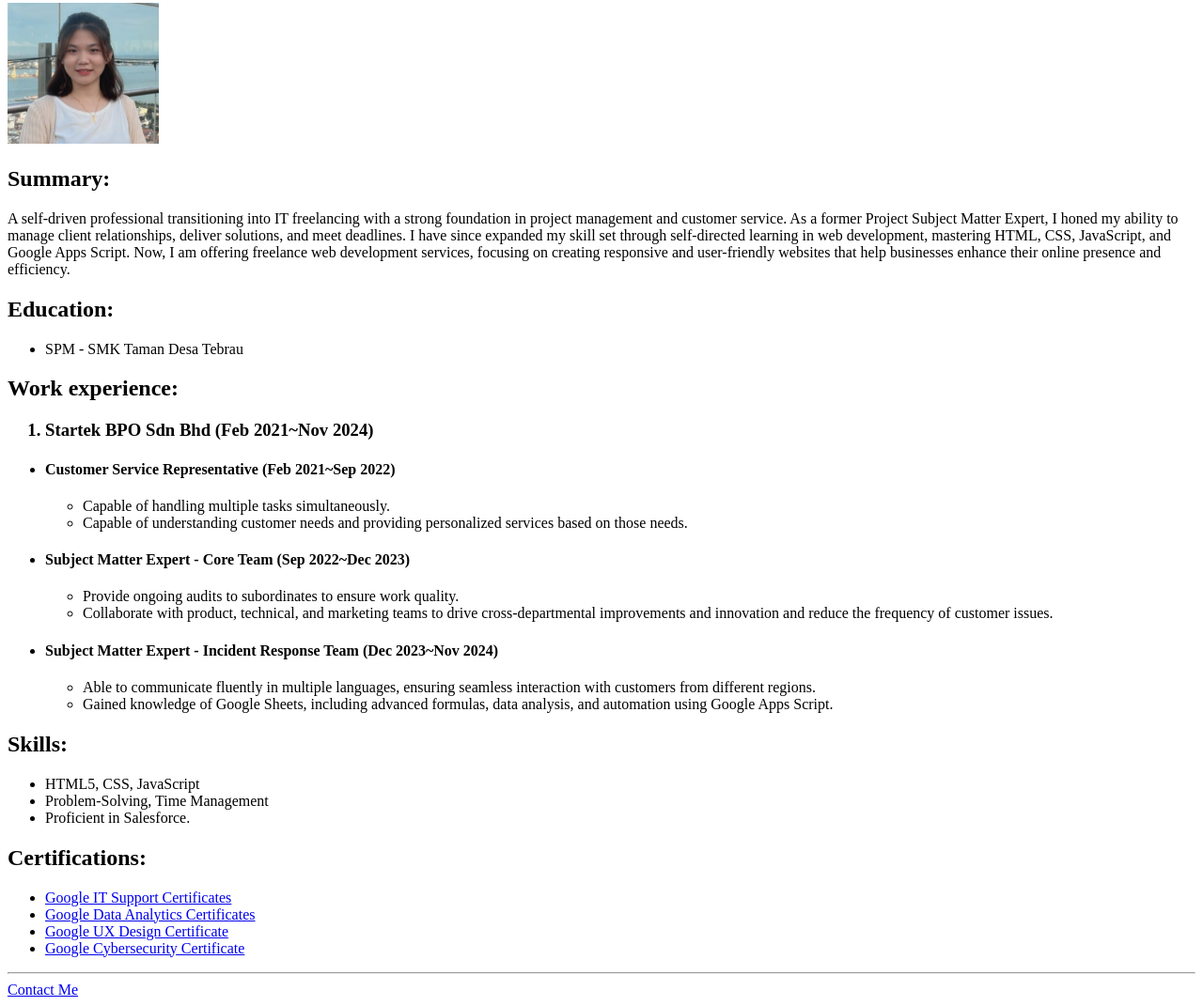
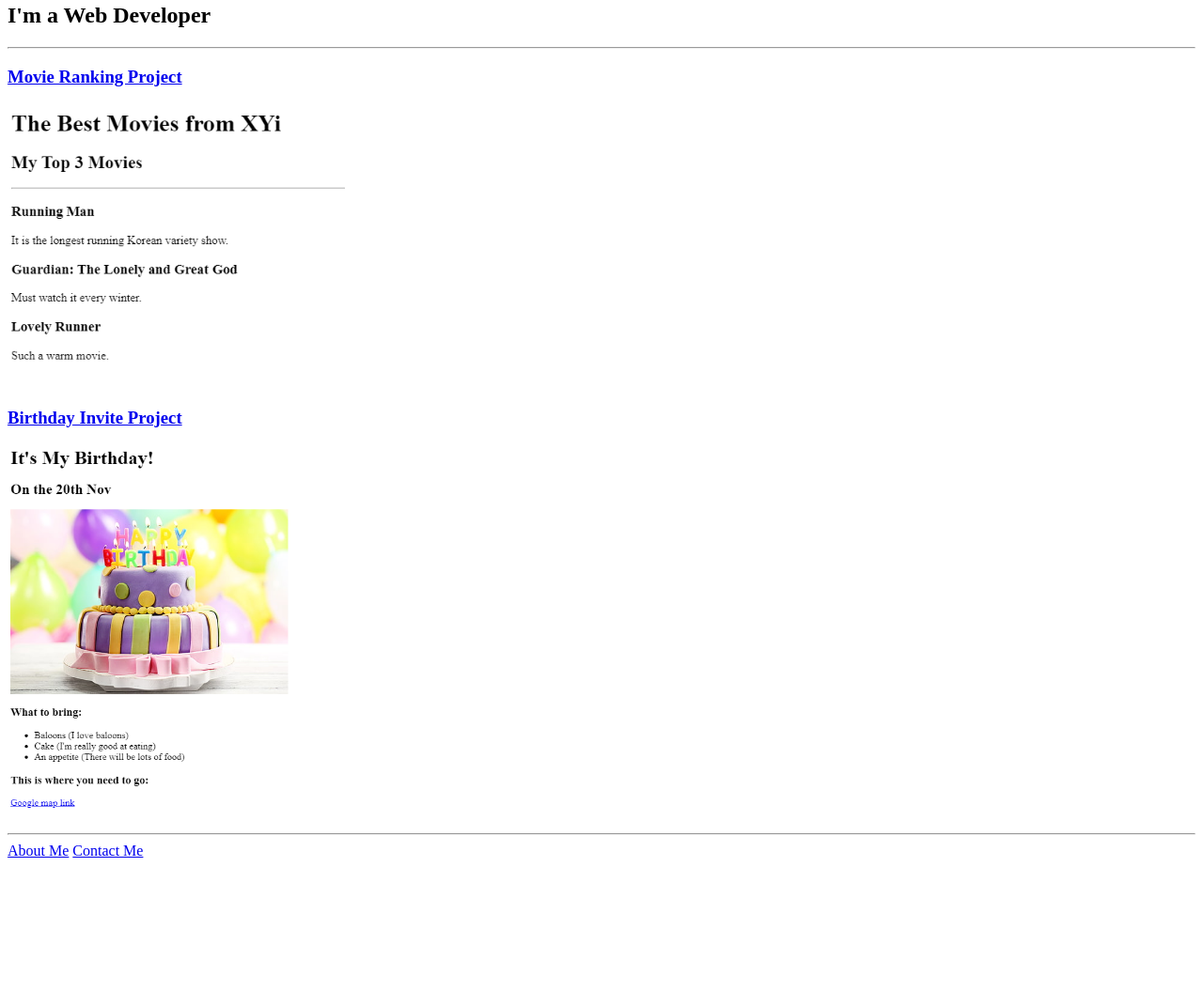
Before and after one commit to XYi120021/html-portfolio, a plain HTML site: page index.html in a window 1280 px wide. Shown: the part 77-1148 px from the top of the page at 94% size. After the commit the page ends 1000 px from the top, so only its background shows below. Drawn offline with Linux system fonts and the light colour scheme.

Commit message:
Add files via upload

```diff
--- a/index.html
+++ b/index.html
@@ -1,79 +1,41 @@
+<!-- TODO 1: Create the HTML Boilerplate -->
+
+<!-- TODO 2: Add Your previous projects' HTML into the public folder -->
+
+<!-- TODO 3: Take screenshots of your project previews and add the images to the images folder -->
+
+<!-- TODO 4: Add titles/subtitles etc. -->
+
+<!-- TODO 5: Add a link to the project pages -->
+
+<!-- TODO 6: Add images to show the project previews
+HINT for TODO 6: You can use the height attribute set to 200 to make the image smaller:
+https://developer.mozilla.org/en-US/docs/Web/HTML/Element/img#attr-height -->
+
+<!-- TODO 7: Add the Contact Me and About Me page links -->
+
 <!DOCTYPE html>
 <html lang="en">
 <head>
     <meta charset="UTF-8">
     <meta name="viewport" content="width=device-width, initial-scale=1.0">
-    <title>My Resume</title>
+    <title>XYi's HTML Portfolio</title>
 </head>
 <body>
-    <h1>Tan Xin Yee (XYi)</h1>
-    <img src="./asset/images/Profile Image.png" height="150" alt="Profile image of Xin Yee" />
-    <h2>Summary:</h2>
-    <p>
-        A self-driven professional transitioning into IT freelancing with a strong foundation in project management and customer service. As a former Project Subject Matter Expert, I honed my ability to manage client relationships, deliver solutions, and meet deadlines. I have since expanded my skill set through self-directed learning in web development, mastering HTML, CSS, JavaScript, and Google Apps Script. Now, I am offering freelance web development services, focusing on creating responsive and user-friendly websites that help businesses enhance their online presence and efficiency.
-    </p>
-    <h2>Education:</h2>
-    <ul>
-        <li>
-            SPM - SMK Taman Desa Tebrau
-        </li>
-    </ul>
-    <h2>Work experience:</h2>
+    <h1>XYi's Portfolio</h1>
+    <h2>I'm a Web Developer</h2>
+    <hr />
     <h3>
-        <ol>
-            <li>Startek BPO Sdn Bhd (Feb 2021~Nov 2024)</li>
-        </ol>
+        <a href="./public/movie-ranking.html">Movie Ranking Project</a>
     </h3>
-
-        <ul>
-            <li>
-                <h4>Customer Service Representative (Feb 2021~Sep 2022)</h4>
-                <ul>
-                    <li>Capable of handling multiple tasks simultaneously.</li>
-                    <li>Capable of understanding customer needs and providing personalized services based on those needs.</li>
-                </ul>
-            </li>
-            <li>
-                <h4>Subject Matter Expert - Core Team (Sep 2022~Dec 2023)</h4>
-                <ul>
-                    <li>Provide ongoing audits to subordinates to ensure work quality.</li>
-                    <li>Collaborate with product, technical, and marketing teams to drive cross-departmental improvements and innovation and reduce the frequency of customer issues.</li>
-                </ul>
-            </li>
-            <li>
-                <h4>Subject Matter Expert - Incident Response Team (Dec 2023~Nov 2024)</h4>
-                <ul>
-                    <li>Able to communicate fluently in multiple languages, ensuring seamless interaction with customers from different regions.</li>
-                    <li>Gained knowledge of Google Sheets, including advanced formulas, data analysis, and automation using Google Apps Script.</li>
-                </ul>
-            </li>
-        </ul>
-    <h2>Skills:</h2>
-    <p>
-        <ul>
-            <li>HTML5, CSS, JavaScript</li>
-            <li>Problem-Solving, Time Management</li>
-            <li>Proficient in Salesforce.</li>
-        </ul>
-    </p>
-    <h2>Certifications:</h2>
-    <p>
-        <ul>
-            <li>
-                <a href="https://grow.google/certificates/it-support/">Google IT Support Certificates</a>
-            </li>
-            <li>
-                <a href="https://grow.google/certificates/data-analytics/">Google Data Analytics Certificates</a>
-            </li>
-            <li>
-                <a href="https://grow.google/certificates/ux-design/">Google UX Design Certificate</a>
-            </li>
-            <li>
-                <a href="https://grow.google/certificates/cybersecurity/">Google Cybersecurity Certificate</a>
-            </li>
-        </ul>
-    </p>
+    <img src="./assets/images/movie-ranking.png" alt="Movie Ranking Project Photo" height="300" />
+    <br />
+    <h3>
+        <a href="./public/birthday-invite.html">Birthday Invite Project</a>
+    </h3>
+    <img src="./assets/images/birthday-invite.png" alt="Birthday Invite Project Photo" height="400" />
     <hr />
+    <a href="./public/about.html">About Me</a>
     <a href="./public/contact.html">Contact Me</a>
 </body>
 </html>
```
Also changed, not shown: public/contact.html (+3 -10 lines).
